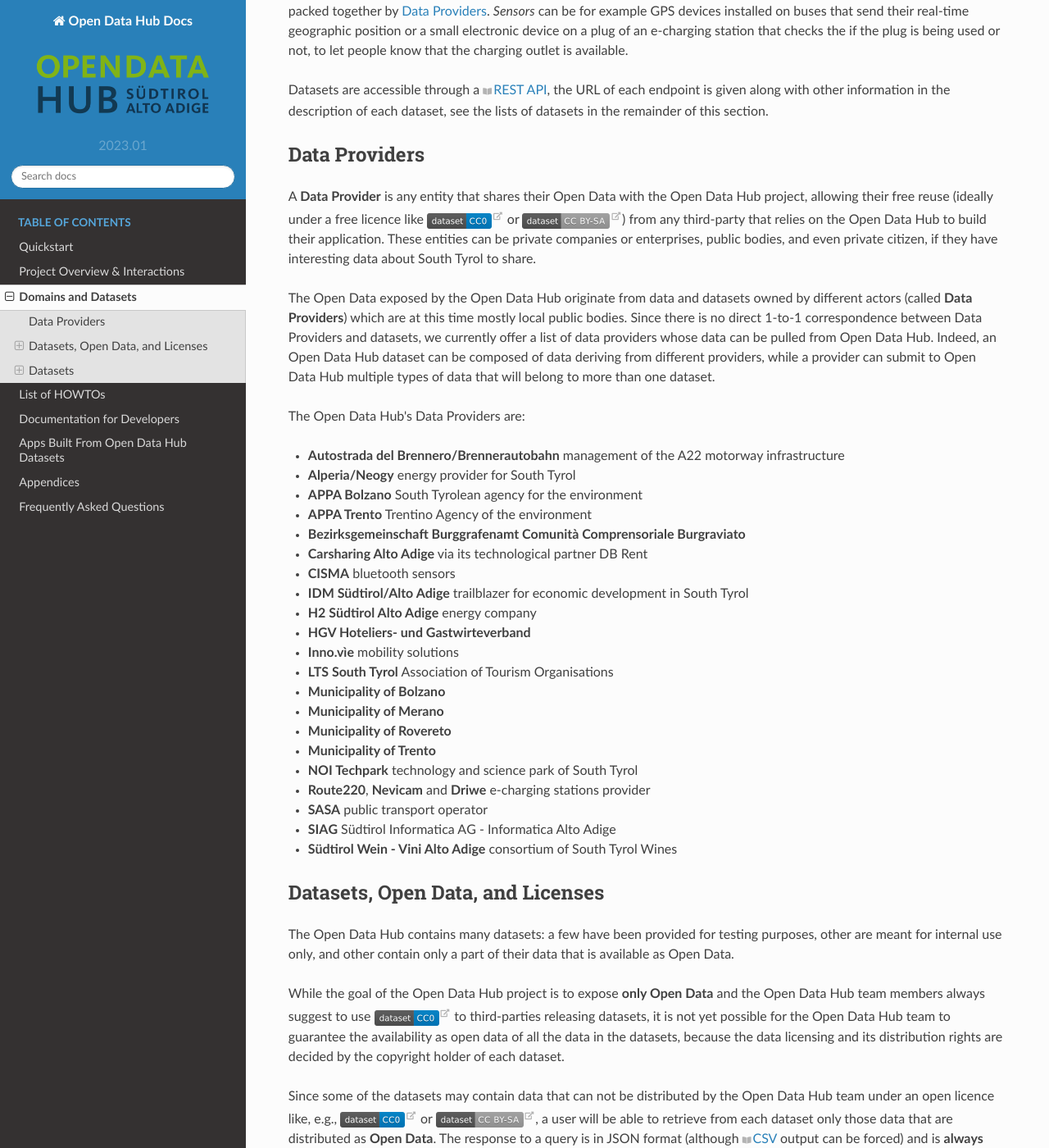
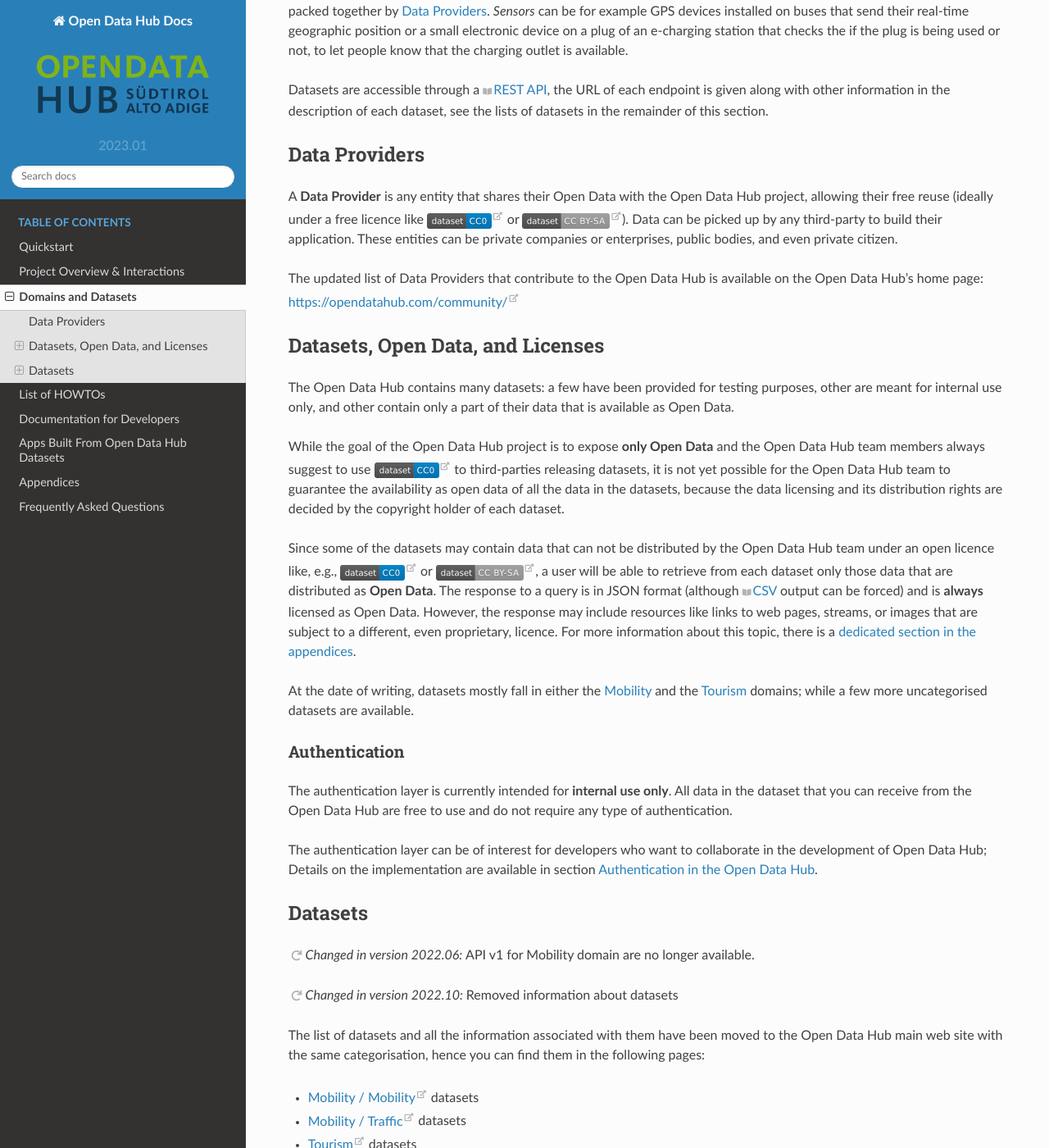
Before and after one commit to noi-techpark/odh-docs, a Sphinx documentation site: the page built from source/datasets.rst, in a window 1280 px wide and 1400 px high, scrolled down 700 px. Shown: the whole window at 82% size. Built offline with Sphinx 7.4.7 and the Read the Docs theme 2.0.0, drawn with Linux system fonts in a browser that asks for light colours.

Commit message:
replace Data Providers with link to Open Data Hub Community

```diff
--- a/source/datasets.rst
+++ b/source/datasets.rst
@@ -35,50 +35,15 @@ Data Providers
 --------------
 
 A :strong:`Data Provider` is any entity that shares their Open Data
-with the Open Data Hub project, allowing their free reuse (ideally under a
-free licence like |cc0| or |bysa|) from any third-party that relies on
-the Open Data Hub to build their application. These entities can be private
-companies or enterprises, public bodies, and even private citizen, if
-they have interesting data about South Tyrol to share.
+with the Open Data Hub project, allowing their free reuse (ideally
+under a free licence like |cc0| or |bysa|). Data can be picked up by
+any third-party to build their application. These entities can be
+private companies or enterprises, public bodies, and even private
+citizen.
 
-The Open Data exposed by the Open Data Hub originate from data and datasets
-owned by different actors (called :strong:`Data Providers`) which are
-at this time mostly local public bodies. Since there is no direct
-1-to-1 correspondence between Data Providers and datasets, we
-currently offer a list of data providers whose data can be pulled
-from Open Data Hub\. Indeed, an Open Data Hub dataset can be composed of data deriving
-from different providers, while a provider can submit to Open Data Hub
-multiple types of data that will belong to more than one dataset.
-
-The Open Data Hub\'s Data Providers are:
-
-* :strong:`Autostrada del Brennero/Brennerautobahn` management of the
-  A22 motorway infrastructure
-* :strong:`Alperia/Neogy` energy provider for South Tyrol
-* :strong:`APPA Bolzano` South Tyrolean agency for the environment
-* :strong:`APPA Trento` Trentino Agency of the environment
-* :strong:`Bezirksgemeinschaft Burggrafenamt Comunità Comprensoriale
-  Burgraviato`
-* :strong:`Carsharing Alto Adige` via its technological partner DB
-  Rent
-* :strong:`CISMA` bluetooth sensors
-* :strong:`IDM Südtirol/Alto Adige` trailblazer for economic
-  development in South Tyrol
-* :strong:`H2 Südtirol Alto Adige` energy company
-* :strong:`HGV Hoteliers- und Gastwirteverband`
-* :strong:`Inno.vìe` mobility solutions
-* :strong:`LTS South Tyrol` Association of Tourism Organisations
-* :strong:`Municipality of Bolzano`
-* :strong:`Municipality of Merano`
-* :strong:`Municipality of Rovereto`
-* :strong:`Municipality of Trento`
-* :strong:`NOI Techpark` technology and science park of South Tyrol
-* :strong:`Route220`, :strong:`Nevicam` and :strong:`Driwe` e-charging
-  stations provider
-* :strong:`SASA` public transport operator
-* :strong:`SIAG` Südtirol Informatica AG - Informatica Alto Adige
-* :strong:`Südtirol Wein - Vini Alto Adige` consortium of South Tyrol
-  Wines
+The updated list of Data Providers that contribute to the Open Data
+Hub is available on the Open Data Hub's home page:
+https://opendatahub.com/community/
 
 .. _datasets-license:
 
```
